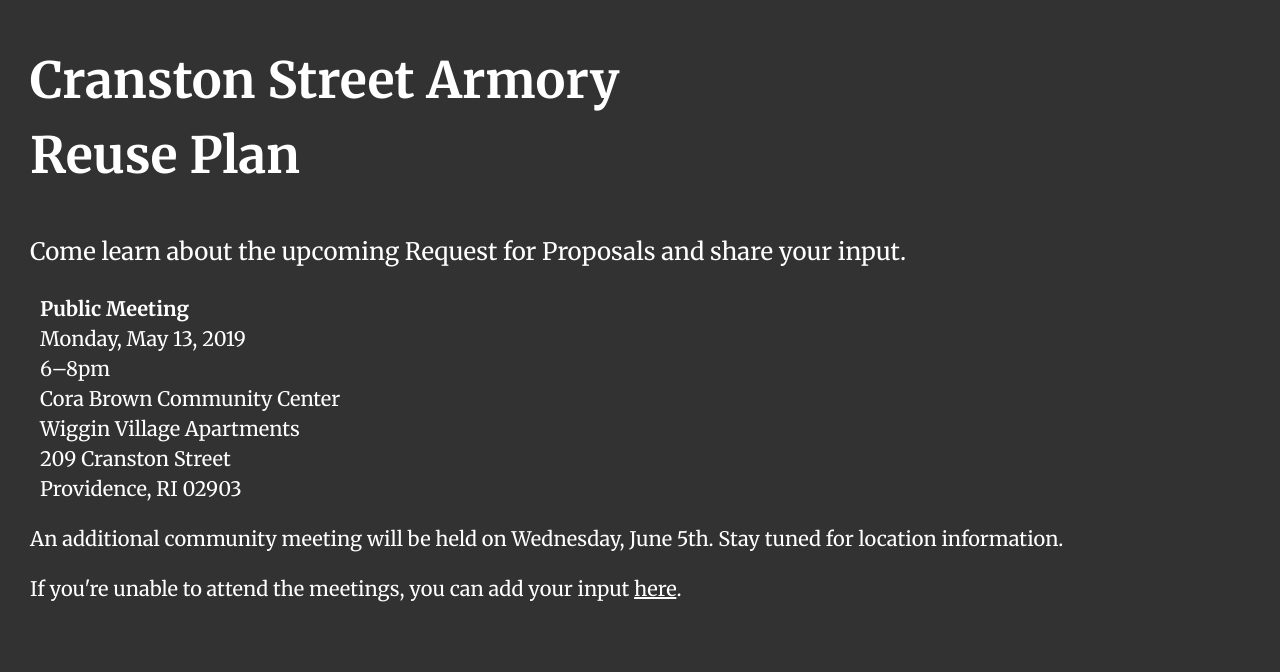
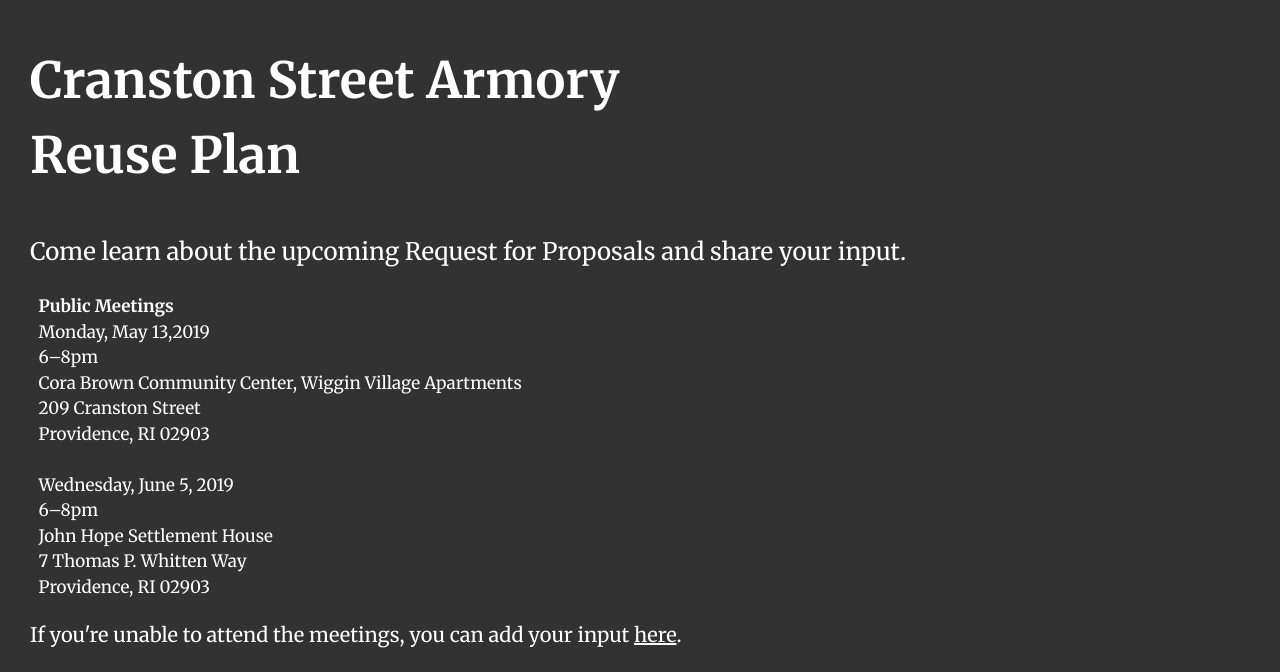
Before and after one commit to johnmccartin/cranston, a website: page index.html in a window 1280 px wide. Shown: the part 605-1277 px from the top of the page. Drawn offline with nearby package versions, Linux system fonts and the light colour scheme.

Commit message:
add june mtg

```diff
--- a/index.html
+++ b/index.html
@@ -46,18 +46,22 @@
 
 
 							<p class="larger-text">Come learn about the upcoming Request for Proposals and share your input.
-							<div class="indent">
-								<b>Public Meeting</b><br/>
+							<div class="indent smaller-text">
+								<b>Public Meetings</b><br/>
 
-								Monday, May 13, 2019<br/>
+								Monday, May 13,2019<br/>
 								6–8pm<br/>
-								Cora Brown Community Center<br/>
-								Wiggin Village Apartments<br/>
+								Cora Brown Community Center, Wiggin Village Apartments<br/>
 								209 Cranston Street<br/>
+								Providence, RI 02903<br /><br/>
+
+								Wednesday, June 5, 2019<br />
+								6–8pm<br/>
+								John Hope Settlement House<br/>
+								7 Thomas P. Whitten Way<br/>
 								Providence, RI 02903
+							</div>
 
-							</div>
-							<p>An additional community meeting will be held on Wednesday, June 5th. Stay tuned for location information.</p>
 							<p>If you're unable to attend the meetings, you can add your input <a href="https://forms.gle/rt4rzwKXC2esKtn47" target="_blank">here</a>.
 
 
--- a/sass/style.scss
+++ b/sass/style.scss
@@ -209,6 +209,10 @@
       font-size: 1.2em;
     }
 
+    .smaller-text {
+      font-size: .85em;
+    }
+
 
   }
 
```
Also changed, not shown: _site/css/style.css, _site/index.html, _site/sass/style.scss, css/style.css.
